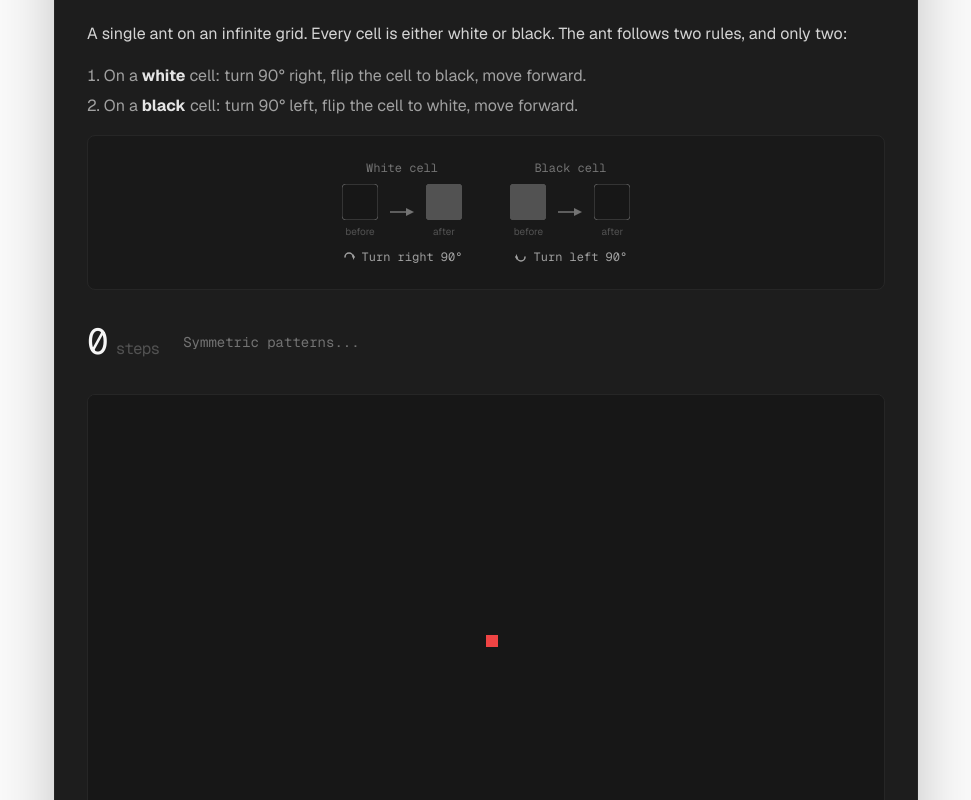
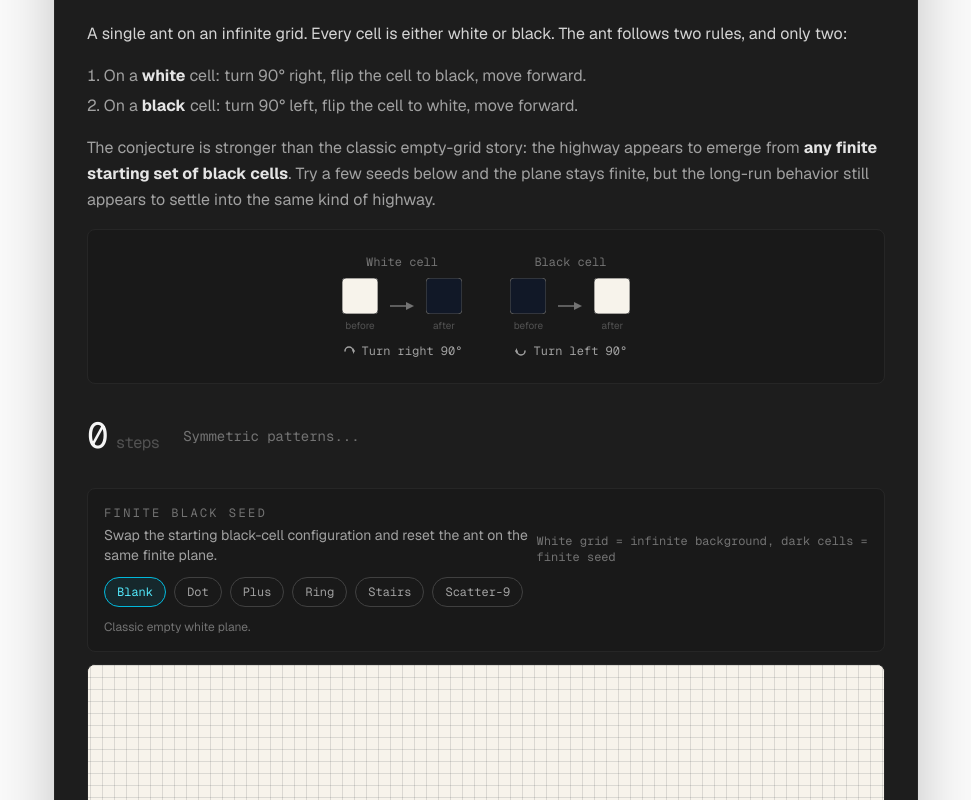
Before and after one commit to rusenbb/rusen-ai, a Next.js app: page /emergence in a window 1280 px wide. Shown: the part 4780-5580 px from the top of the page, without its empty margins (154-1125 px from the left). Built offline with nearby package versions, Linux system fonts and the light colour scheme.

Commit message:
Enhance Langton's Ant seed visualization

```diff
--- a/src/app/emergence/components/LangtonsAnt.tsx
+++ b/src/app/emergence/components/LangtonsAnt.tsx
@@ -33,6 +33,7 @@ interface SimState {
 }
 
 type Phase = "symmetric" | "chaos" | "pre-highway" | "highway";
+type SeedPresetId = "blank" | "dot" | "plus" | "ring" | "stairs" | "scatter";
 
 // ---------------------------------------------------------------------------
 // Constants
@@ -42,9 +43,86 @@ const GRID_SIZE = 200; // logical grid dimension (200x200)
 const HIGHWAY_STEP = 10_500; // step threshold for highway detection
 const FAST_FORWARD_TARGET = 11_000;
 
-const BG_COLOR = "#171717"; // neutral-900
-const CELL_COLOR = "#525252"; // neutral-600 for black cells
+const BG_COLOR = "#f7f3eb"; // warm paper-like white cells
+const CELL_COLOR = "#111827"; // deep slate for black cells
 const ANT_COLOR = "#ef4444"; // red-500
+const GRID_LINE_COLOR = "rgba(17, 24, 39, 0.12)";
+
+const SEED_PRESETS: Array<{
+  id: SeedPresetId;
+  label: string;
+  description: string;
+  cells: Array<[number, number]>;
+}> = [
+  {
+    id: "blank",
+    label: "Blank",
+    description: "Classic empty white plane.",
+    cells: [],
+  },
+  {
+    id: "dot",
+    label: "Dot",
+    description: "A single black cell at the start.",
+    cells: [[0, 0]],
+  },
+  {
+    id: "plus",
+    label: "Plus",
+    description: "Five black cells centered on the ant.",
+    cells: [
+      [0, 0],
+      [1, 0],
+      [-1, 0],
+      [0, 1],
+      [0, -1],
+    ],
+  },
+  {
+    id: "ring",
+    label: "Ring",
+    description: "A small finite loop around the ant.",
+    cells: [
+      [-1, -1],
+      [0, -1],
+      [1, -1],
+      [-1, 0],
+      [1, 0],
+      [-1, 1],
+      [0, 1],
+      [1, 1],
+    ],
+  },
+  {
+    id: "stairs",
+    label: "Stairs",
+    description: "A tiny staircase of black cells.",
+    cells: [
+      [-1, 0],
+      [0, 0],
+      [0, 1],
+      [1, 1],
+      [1, 2],
+      [2, 2],
+    ],
+  },
+  {
+    id: "scatter",
+    label: "Scatter-9",
+    description: "A finite scattered seed with nine black cells.",
+    cells: [
+      [-3, -1],
+      [-2, 2],
+      [-1, 0],
+      [0, -2],
+      [0, 1],
+      [1, 3],
+      [2, -1],
+      [3, 1],
+      [4, -2],
+    ],
+  },
+];
 
 /** Direction vectors: [dx, dy] for up, right, down, left */
 const DIR_DELTA: [number, number][] = [
@@ -58,17 +136,34 @@ const DIR_DELTA: [number, number][] = [
 // Simulation logic
 // ---------------------------------------------------------------------------
 
-function createInitialState(): SimState {
+function createInitialState(seedId: SeedPresetId = "blank"): SimState {
   const cx = Math.floor(GRID_SIZE / 2);
   const cy = Math.floor(GRID_SIZE / 2);
+  const seed = SEED_PRESETS.find((preset) => preset.id === seedId) ?? SEED_PRESETS[0];
+  const cells = new Set<string>();
+  let minX = cx;
+  let maxX = cx;
+  let minY = cy;
+  let maxY = cy;
+
+  seed.cells.forEach(([dx, dy]) => {
+    const x = cx + dx;
+    const y = cy + dy;
+    cells.add(cellKey(x, y));
+    if (x < minX) minX = x;
+    if (x > maxX) maxX = x;
+    if (y < minY) minY = y;
+    if (y > maxY) maxY = y;
+  });
+
   return {
-    cells: new Set<string>(),
+    cells,
     ant: { x: cx, y: cy, dir: 0 as Direction },
     step: 0,
-    minX: cx,
-    maxX: cx,
-    minY: cy,
-    maxY: cy,
+    minX,
+    maxX,
+    minY,
+    maxY,
   };
 }
 
@@ -278,6 +373,7 @@ function RuleDiagram(): React.ReactElement {
 
 export default function LangtonsAnt(): React.ReactElement {
   // State
+  const [selectedSeed, setSelectedSeed] = useState<SeedPresetId>("blank");
   const [stepCount, setStepCount] = useState<number>(0);
   const [playing, setPlaying] = useState<boolean>(false);
   const [stepsPerFrame, setStepsPerFrame] = useState<number>(1);
@@ -286,7 +382,7 @@ export default function LangtonsAnt(): React.ReactElement {
   // Refs
   const canvasRef = useRef<HTMLCanvasElement>(null);
   const containerRef = useRef<HTMLDivElement>(null);
-  const simRef = useRef<SimState>(createInitialState());
+  const simRef = useRef<SimState>(createInitialState("blank"));
   const animFrameRef = useRef<number>(0);
   const playingRef = useRef<boolean>(false);
   const stepsPerFrameRef = useRef<number>(1);
@@ -345,6 +441,26 @@ export default function LangtonsAnt(): React.ReactElement {
     const centerY = (sim.minY + sim.maxY) / 2;
     const offsetX = displayW / 2 - (centerX - sim.minX + padding) * cellPixelSize;
     const offsetY = displayH / 2 - (centerY - sim.minY + padding) * cellPixelSize;
+
+    if (cellPixelSize >= 5) {
+      ctx.strokeStyle = GRID_LINE_COLOR;
+      ctx.lineWidth = 1;
+      ctx.beginPath();
+
+      const startX = ((offsetX % cellPixelSize) + cellPixelSize) % cellPixelSize;
+      for (let x = startX; x <= displayW; x += cellPixelSize) {
+        ctx.moveTo(Math.round(x) + 0.5, 0);
+        ctx.lineTo(Math.round(x) + 0.5, displayH);
+      }
+
+      const startY = ((offsetY % cellPixelSize) + cellPixelSize) % cellPixelSize;
+      for (let y = startY; y <= displayH; y += cellPixelSize) {
+        ctx.moveTo(0, Math.round(y) + 0.5);
+        ctx.lineTo(displayW, Math.round(y) + 0.5);
+      }
+
+      ctx.stroke();
+    }
 
     // Draw black cells
     ctx.fillStyle = CELL_COLOR;
@@ -494,10 +610,22 @@ export default function LangtonsAnt(): React.ReactElement {
   const handleReset = useCallback(() => {
     setPlaying(false);
     setFastForwarding(false);
-    simRef.current = createInitialState();
+    simRef.current = createInitialState(selectedSeed);
     setStepCount(0);
     drawState();
-  }, [drawState]);
+  }, [drawState, selectedSeed]);
+
+  const handleSeedChange = useCallback(
+    (seedId: SeedPresetId) => {
+      setSelectedSeed(seedId);
+      setPlaying(false);
+      setFastForwarding(false);
+      simRef.current = createInitialState(seedId);
+      setStepCount(0);
+      drawState();
+    },
+    [drawState],
+  );
 
   // -----------------------------------------------------------------------
   // Derived state
@@ -535,6 +663,13 @@ export default function LangtonsAnt(): React.ReactElement {
           </li>
         </ol>
 
+        <p className="text-neutral-400">
+          The conjecture is stronger than the classic empty-grid story: the
+          highway appears to emerge from <strong className="text-neutral-200">any finite starting set of black cells</strong>.
+          Try a few seeds below and the plane stays finite, but the long-run
+          behavior still appears to settle into the same kind of highway.
+        </p>
+
         <RuleDiagram />
       </div>
 
@@ -561,6 +696,44 @@ export default function LangtonsAnt(): React.ReactElement {
 
       {/* Canvas */}
       <div className="space-y-3">
+        <div className="rounded-lg border border-neutral-800 bg-neutral-900/50 p-4 space-y-3">
+          <div className="flex flex-col gap-1 sm:flex-row sm:items-end sm:justify-between">
+            <div>
+              <div className="text-xs font-mono uppercase tracking-[0.2em] text-neutral-500">
+                Finite Black Seed
+              </div>
+              <p className="mt-1 text-sm text-neutral-400">
+                Swap the starting black-cell configuration and reset the ant on the same finite plane.
+              </p>
+            </div>
+            <div className="text-xs font-mono text-neutral-500">
+              White grid = infinite background, dark cells = finite seed
+            </div>
+          </div>
+          <div className="flex flex-wrap gap-2">
+            {SEED_PRESETS.map((preset) => {
+              const active = preset.id === selectedSeed;
+              return (
+                <button
+                  key={preset.id}
+                  type="button"
+                  onClick={() => handleSeedChange(preset.id)}
+                  className={`rounded-full border px-3 py-1.5 text-xs font-mono transition ${
+                    active
+                      ? "border-cyan-500 bg-cyan-500/10 text-cyan-300"
+                      : "border-neutral-700 text-neutral-400 hover:border-neutral-500 hover:text-neutral-200"
+                  }`}
+                  title={preset.description}
+                >
+                  {preset.label}
+                </button>
+              );
+            })}
+          </div>
+          <p className="text-xs text-neutral-500">
+            {SEED_PRESETS.find((preset) => preset.id === selectedSeed)?.description}
+          </p>
+        </div>
         <div
           ref={containerRef}
           className="w-full rounded-lg border border-neutral-800 overflow-hidden"
```
